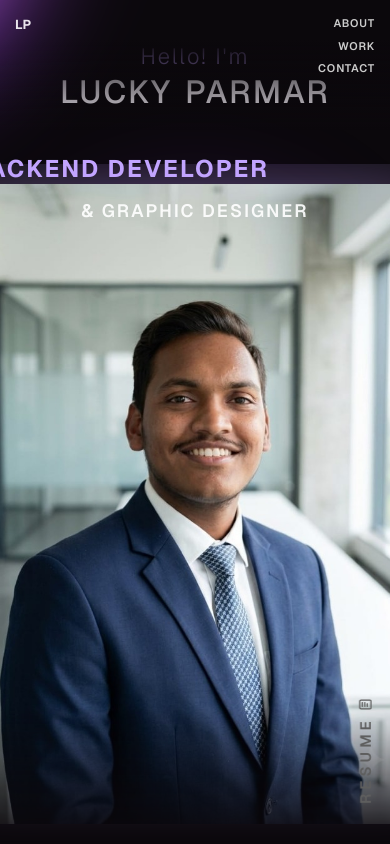
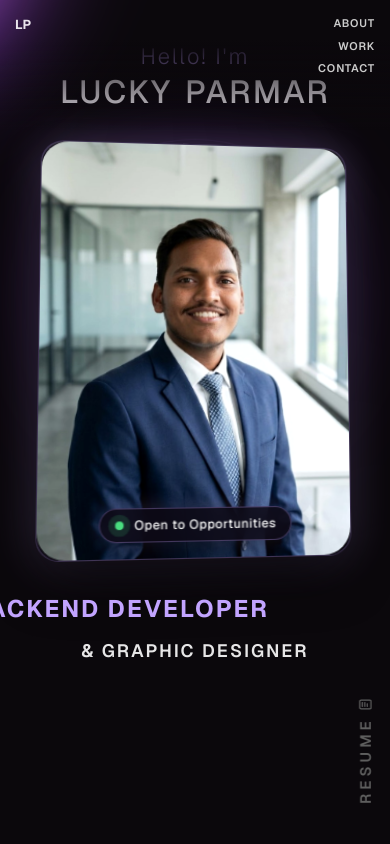
Before and after one commit to lucky123-parmar/portfolio-website, a React (Vite) app: page / in a window 390 px wide. Shown: the top 844 px of the page. Built offline with nearby package versions, Linux system fonts and the light colour scheme.

Commit message:
Add interactive 3D cursor-tracking portrait reacting to mouse movement

```diff
--- /dev/null
+++ b/src/components/HeroPortrait.tsx
@@ -0,0 +1,133 @@
+import { useEffect, useRef } from "react";
+import { config } from "../config";
+import "./styles/HeroPortrait.css";
+
+const HeroPortrait = () => {
+  const containerRef = useRef<HTMLDivElement>(null);
+  const cardRef = useRef<HTMLDivElement>(null);
+  const glowRef = useRef<HTMLDivElement>(null);
+  const sheenRef = useRef<HTMLDivElement>(null);
+
+  useEffect(() => {
+    let mouseX = window.innerWidth / 2;
+    let mouseY = window.innerHeight / 2;
+    let currentX = 0;
+    let currentY = 0;
+    let currentRotateX = 0;
+    let currentRotateY = 0;
+    let rafId: number;
+    let isMouseActive = false;
+
+    const handleMouseMove = (e: MouseEvent) => {
+      isMouseActive = true;
+      mouseX = e.clientX;
+      mouseY = e.clientY;
+    };
+
+    const handleTouchMove = (e: TouchEvent) => {
+      if (e.touches.length > 0) {
+        isMouseActive = true;
+        mouseX = e.touches[0].clientX;
+        mouseY = e.touches[0].clientY;
+      }
+    };
+
+    const handleMouseLeave = () => {
+      isMouseActive = false;
+    };
+
+    window.addEventListener("mousemove", handleMouseMove, { passive: true });
+    window.addEventListener("touchmove", handleTouchMove, { passive: true });
+    document.addEventListener("mouseleave", handleMouseLeave);
+
+    const lerp = (start: number, end: number, factor: number) => {
+      return start + (end - start) * factor;
+    };
+
+    const animate = (time: number) => {
+      const centerX = window.innerWidth / 2;
+      const centerY = window.innerHeight / 2;
+
+      let targetRotateY = 0;
+      let targetRotateX = 0;
+      let targetTranslateX = 0;
+      let targetTranslateY = 0;
+
+      if (isMouseActive) {
+        const normX = (mouseX - centerX) / (window.innerWidth / 2);
+        const normY = (mouseY - centerY) / (window.innerHeight / 2);
+
+        // Calculate 3D tilt angles (up to 25 degrees)
+        targetRotateY = normX * 22;
+        targetRotateX = -normY * 18;
+        targetTranslateX = normX * 18;
+        targetTranslateY = normY * 14;
+      } else {
+        // Idle gentle 3D breathing/floating
+        targetRotateY = Math.sin(time * 0.0012) * 4;
+        targetRotateX = Math.cos(time * 0.001) * 3;
+        targetTranslateY = Math.sin(time * 0.0015) * 8;
+      }
+
+      currentRotateX = lerp(currentRotateX, targetRotateX, 0.08);
+      currentRotateY = lerp(currentRotateY, targetRotateY, 0.08);
+      currentX = lerp(currentX, targetTranslateX, 0.08);
+      currentY = lerp(currentY, targetTranslateY, 0.08);
+
+      if (cardRef.current) {
+        cardRef.current.style.transform = `perspective(1000px) rotateX(${currentRotateX.toFixed(2)}deg) rotateY(${currentRotateY.toFixed(2)}deg) translate3d(${currentX.toFixed(2)}px, ${currentY.toFixed(2)}px, 20px)`;
+      }
+
+      if (sheenRef.current && isMouseActive) {
+        const rect = containerRef.current?.getBoundingClientRect();
+        if (rect) {
+          const sheenX = ((mouseX - rect.left) / rect.width) * 100;
+          const sheenY = ((mouseY - rect.top) / rect.height) * 100;
+          sheenRef.current.style.background = `radial-gradient(circle at ${sheenX.toFixed(1)}% ${sheenY.toFixed(1)}%, rgba(255, 255, 255, 0.28) 0%, rgba(194, 164, 255, 0.12) 40%, transparent 70%)`;
+          sheenRef.current.style.opacity = "1";
+        }
+      }
+
+      if (glowRef.current) {
+        glowRef.current.style.transform = `translate(calc(-50% + ${(-currentX * 1.4).toFixed(2)}px), calc(-50% + ${(-currentY * 1.4).toFixed(2)}px)) scale(${1 + Math.abs(currentRotateY) * 0.01})`;
+      }
+
+      rafId = requestAnimationFrame(animate);
+    };
+
+    rafId = requestAnimationFrame(animate);
+
+    return () => {
+      window.removeEventListener("mousemove", handleMouseMove);
+      window.removeEventListener("touchmove", handleTouchMove);
+      document.removeEventListener("mouseleave", handleMouseLeave);
+      cancelAnimationFrame(rafId);
+    };
+  }, []);
+
+  return (
+    <div className="hero-3d-portrait-container" ref={containerRef}>
+      {/* Dynamic 3D Aura / Background Glow */}
+      <div className="hero-3d-glow" ref={glowRef}></div>
+      <div className="hero-3d-ring"></div>
+
+      {/* Interactive 3D Card following Cursor */}
+      <div className="hero-3d-card" ref={cardRef}>
+        <div className="hero-3d-sheen" ref={sheenRef}></div>
+        <img
+          src={config.developer.avatar || "/images/lucky.jpg"}
+          alt={config.developer.fullName}
+          className="hero-3d-img"
+          loading="eager"
+          fetchPriority="high"
+        />
+        <div className="hero-3d-badge">
+          <span className="badge-pulse"></span>
+          <span>Open to Opportunities</span>
+        </div>
+      </div>
+    </div>
+  );
+};
+
+export default HeroPortrait;
--- a/src/components/Landing.tsx
+++ b/src/components/Landing.tsx
@@ -1,6 +1,7 @@
 import { PropsWithChildren } from "react";
 import "./styles/Landing.css";
 import { config } from "../config";
+import HeroPortrait from "./HeroPortrait";
 
 const Landing = ({ children }: PropsWithChildren) => {
   const nameParts = config.developer.fullName.split(" ");
@@ -20,17 +21,9 @@ const Landing = ({ children }: PropsWithChildren) => {
               {lastName && <span>{lastName.toUpperCase()}</span>}
             </h1>
           </div>
-          {/* Developer Portrait Image in Center */}
-          <div className="landing-hero-image">
-            <div className="landing-hero-backdrop"></div>
-            <img
-              src={config.developer.avatar || "/images/lucky.jpg"}
-              alt={config.developer.fullName}
-              className="landing-photo-img"
-              loading="eager"
-              fetchPriority="high"
-            />
-          </div>
+
+          {/* Interactive 3D Cursor-Tracking Portrait */}
+          <HeroPortrait />
 
           <div className="landing-info">
             <h3>A</h3>
--- /dev/null
+++ b/src/components/styles/HeroPortrait.css
@@ -0,0 +1,206 @@
+.hero-3d-portrait-container {
+  position: absolute;
+  bottom: 30px;
+  height: 82vh;
+  max-height: 680px;
+  left: 50%;
+  transform: translateX(-50%);
+  z-index: 2;
+  display: flex;
+  align-items: flex-end;
+  justify-content: center;
+  perspective: 1200px;
+  transform-style: preserve-3d;
+  width: 440px;
+  pointer-events: none;
+}
+
+.hero-3d-glow {
+  position: absolute;
+  width: 480px;
+  height: 480px;
+  background: radial-gradient(
+    circle,
+    rgba(194, 164, 255, 0.35) 0%,
+    rgba(138, 43, 226, 0.2) 45%,
+    transparent 75%
+  );
+  border-radius: 50%;
+  top: 35%;
+  left: 50%;
+  transform: translate(-50%, -50%);
+  filter: blur(50px);
+  z-index: 1;
+  pointer-events: none;
+  transition: opacity 0.3s ease;
+}
+
+.hero-3d-ring {
+  position: absolute;
+  width: 420px;
+  height: 420px;
+  border: 1px solid rgba(194, 164, 255, 0.15);
+  border-radius: 50%;
+  top: 35%;
+  left: 50%;
+  transform: translate(-50%, -50%);
+  z-index: 1;
+  pointer-events: none;
+  animation: ringPulse 6s ease-in-out infinite;
+}
+
+@keyframes ringPulse {
+  0%, 100% {
+    transform: translate(-50%, -50%) scale(1);
+    opacity: 0.3;
+  }
+  50% {
+    transform: translate(-50%, -50%) scale(1.08);
+    opacity: 0.6;
+    border-color: rgba(251, 141, 255, 0.3);
+  }
+}
+
+.hero-3d-card {
+  position: relative;
+  width: 100%;
+  max-width: 420px;
+  height: 100%;
+  max-height: 640px;
+  border-radius: 28px;
+  overflow: hidden;
+  z-index: 2;
+  transform-style: preserve-3d;
+  will-change: transform;
+  border: 1px solid rgba(194, 164, 255, 0.25);
+  box-shadow:
+    0 25px 50px -12px rgba(0, 0, 0, 0.7),
+    0 0 40px rgba(194, 164, 255, 0.25),
+    inset 0 1px 1px rgba(255, 255, 255, 0.2);
+  background: linear-gradient(
+    145deg,
+    rgba(25, 20, 35, 0.85) 0%,
+    rgba(10, 8, 15, 0.95) 100%
+  );
+  backdrop-filter: blur(12px);
+  display: flex;
+  align-items: center;
+  justify-content: center;
+}
+
+.hero-3d-img {
+  width: 100%;
+  height: 100%;
+  object-fit: cover;
+  object-position: center 20%;
+  border-radius: 26px;
+  display: block;
+  user-select: none;
+  pointer-events: none;
+  transition: filter 0.3s ease;
+  filter: contrast(1.05) brightness(1.02);
+}
+
+.hero-3d-sheen {
+  position: absolute;
+  top: 0;
+  left: 0;
+  width: 100%;
+  height: 100%;
+  pointer-events: none;
+  z-index: 3;
+  mix-blend-mode: overlay;
+  border-radius: 26px;
+  opacity: 0;
+  transition: opacity 0.2s ease;
+}
+
+.hero-3d-badge {
+  position: absolute;
+  bottom: 20px;
+  left: 50%;
+  transform: translateX(-50%) translateZ(30px);
+  background: rgba(15, 10, 22, 0.85);
+  border: 1px solid rgba(194, 164, 255, 0.3);
+  backdrop-filter: blur(10px);
+  padding: 8px 18px;
+  border-radius: 30px;
+  display: flex;
+  align-items: center;
+  gap: 10px;
+  font-size: 13px;
+  font-weight: 500;
+  color: #fff;
+  letter-spacing: 0.5px;
+  white-space: nowrap;
+  box-shadow: 0 10px 25px rgba(0, 0, 0, 0.5), 0 0 20px rgba(194, 164, 255, 0.2);
+  z-index: 4;
+}
+
+.badge-pulse {
+  width: 8px;
+  height: 8px;
+  background-color: #4ade80;
+  border-radius: 50%;
+  box-shadow: 0 0 10px #4ade80;
+  animation: pulseDot 2s infinite;
+}
+
+@keyframes pulseDot {
+  0% {
+    transform: scale(0.95);
+    box-shadow: 0 0 0 0 rgba(74, 222, 128, 0.7);
+  }
+  70% {
+    transform: scale(1);
+    box-shadow: 0 0 0 8px rgba(74, 222, 128, 0);
+  }
+  100% {
+    transform: scale(0.95);
+    box-shadow: 0 0 0 0 rgba(74, 222, 128, 0);
+  }
+}
+
+@media only screen and (max-width: 1024px) {
+  .hero-3d-portrait-container {
+    width: 380px;
+    max-height: 560px;
+  }
+}
+
+@media only screen and (max-width: 768px) {
+  .hero-3d-portrait-container {
+    position: relative !important;
+    left: auto !important;
+    bottom: auto !important;
+    transform: none !important;
+    height: auto !important;
+    max-height: 440px;
+    width: 100%;
+    max-width: 340px;
+    margin: 20px auto;
+    order: 2;
+    pointer-events: auto;
+  }
+
+  .hero-3d-card {
+    max-height: 420px;
+    border-radius: 22px;
+  }
+
+  .hero-3d-glow {
+    width: 320px;
+    height: 320px;
+  }
+
+  .hero-3d-ring {
+    width: 300px;
+    height: 300px;
+  }
+
+  .hero-3d-badge {
+    bottom: 15px;
+    padding: 6px 14px;
+    font-size: 12px;
+  }
+}
```
